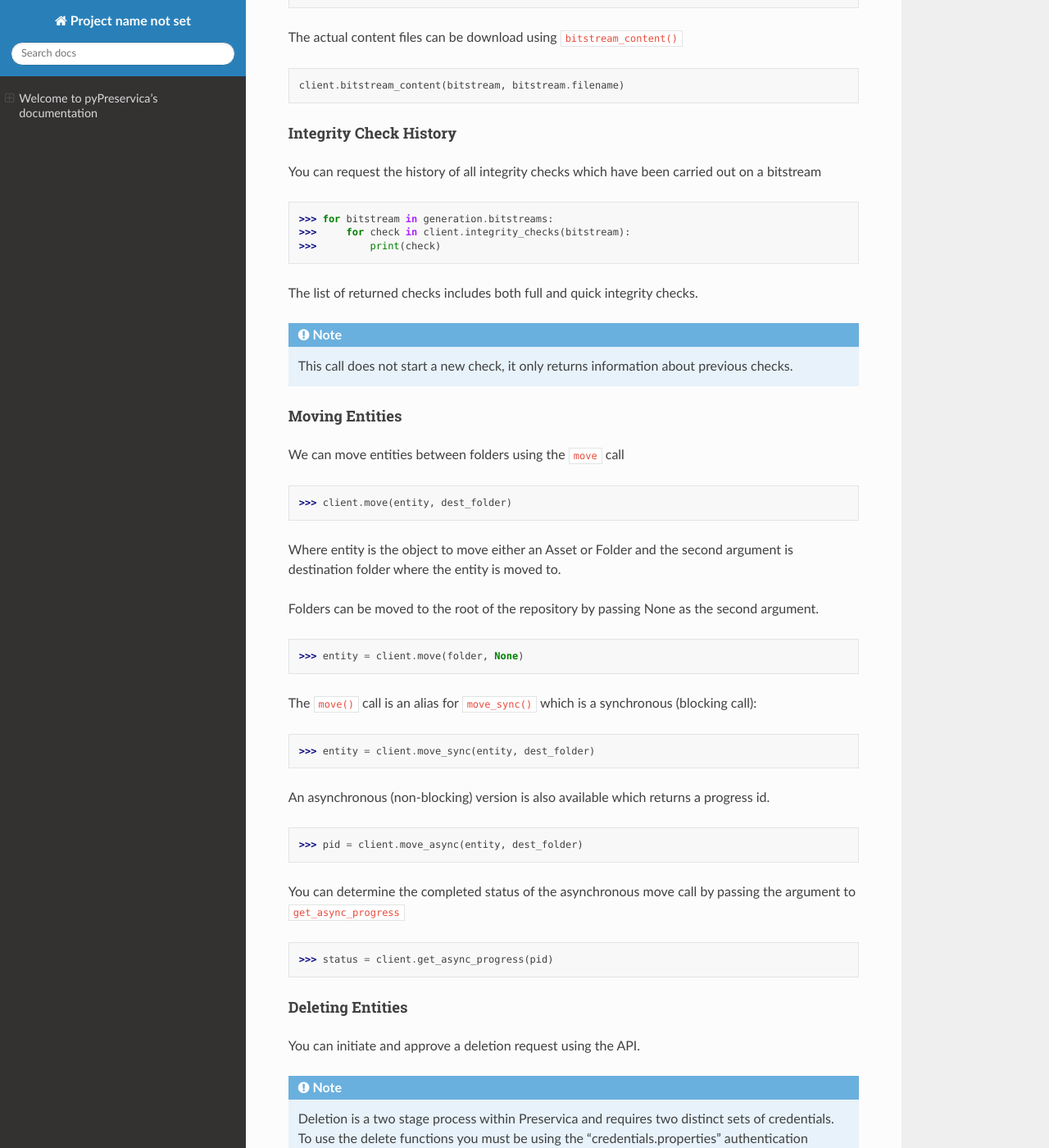
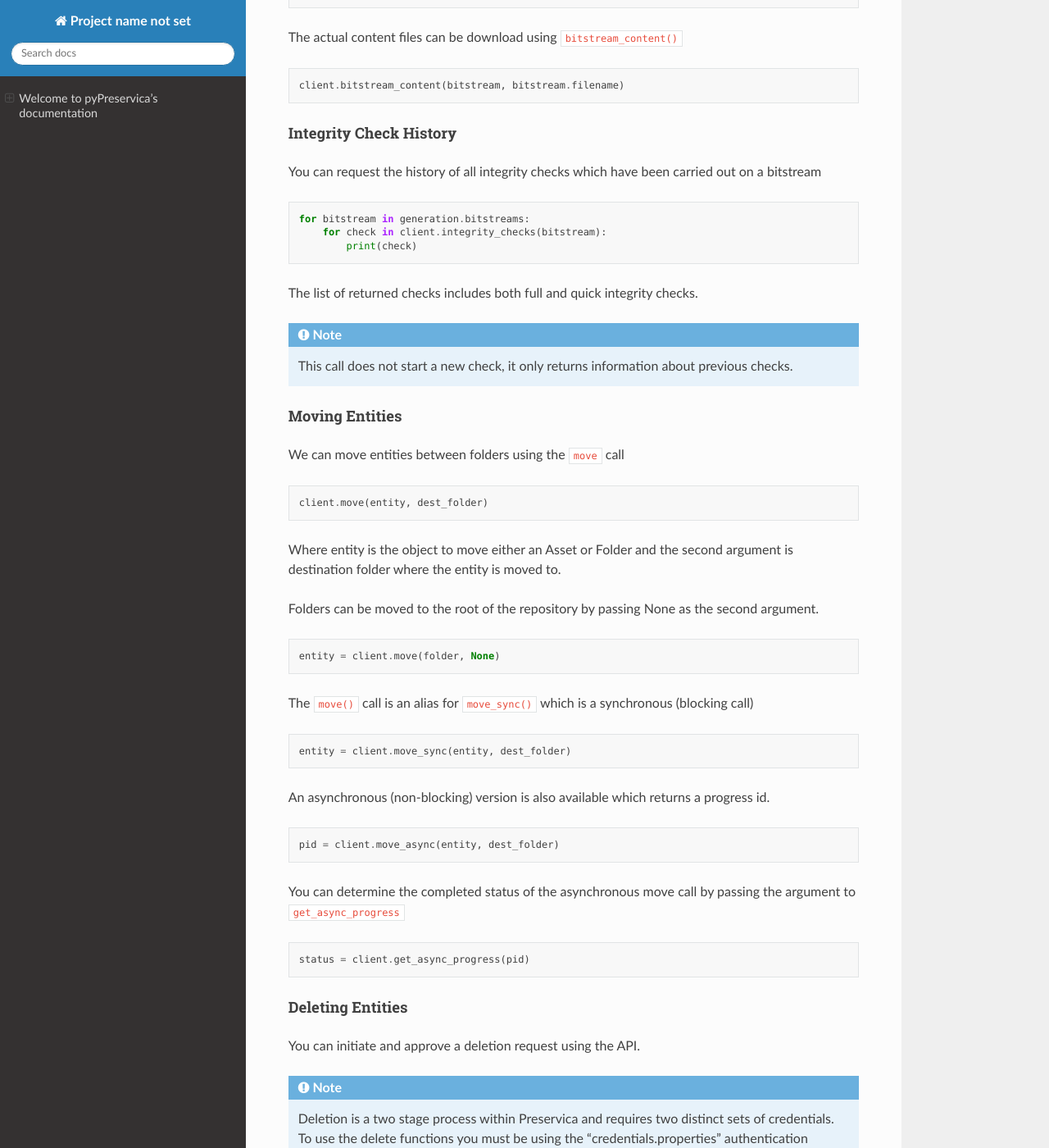
Before and after one commit to carj/pyPreservica, a Sphinx documentation site: the page built from docs/index.rst, in a window 1280 px wide and 1400 px high, scrolled down 17513 px. Shown: the whole window at 82% size. Built offline with Sphinx 7.4.7 and the Read the Docs theme 2.0.0, drawn with Linux system fonts in a browser that asks for light colours; some of the changed text lies outside the part shown.

Commit message:
doc file code block changes

```diff
--- a/docs/index.rst
+++ b/docs/index.rst
@@ -833,11 +833,13 @@ The actual content files can be download using ``bitstream_content()``
 Integrity Check History
 ^^^^^^^^^^^^^^^^^^^^^^^^^^^^^^
 
-You can request the history of all integrity checks which have been carried out on a bitstream ::
-
-    >>> for bitstream in generation.bitstreams:
-    >>>     for check in client.integrity_checks(bitstream):
-    >>>         print(check)
+You can request the history of all integrity checks which have been carried out on a bitstream
+
+.. code-block:: python
+
+    for bitstream in generation.bitstreams:
+        for check in client.integrity_checks(bitstream):
+            print(check)
 
 The list of returned checks includes both full and quick integrity checks.
 
@@ -847,29 +849,39 @@ The list of returned checks includes both full and quick integrity checks.
 Moving Entities
 ^^^^^^^^^^^^^^^^
 
-We can move entities between folders using the ``move`` call ::
-
-    >>> client.move(entity, dest_folder)
+We can move entities between folders using the ``move`` call
+
+.. code-block:: python
+
+    client.move(entity, dest_folder)
 
 Where entity is the object to move either an Asset or Folder and the second argument is
 destination folder where the entity is moved to.
 
-Folders can be moved to the root of the repository by passing None as the second argument. ::
-
-    >>> entity = client.move(folder, None)
-
-The ``move()`` call is an alias for ``move_sync()`` which is a synchronous (blocking call)::
-
-    >>> entity = client.move_sync(entity, dest_folder)
-
-An asynchronous (non-blocking) version is also available which returns a progress id. ::
-
-    >>> pid = client.move_async(entity, dest_folder)
+Folders can be moved to the root of the repository by passing None as the second argument.
+
+.. code-block:: python
+
+    entity = client.move(folder, None)
+
+The ``move()`` call is an alias for ``move_sync()`` which is a synchronous (blocking call)
+
+.. code-block:: python
+
+    entity = client.move_sync(entity, dest_folder)
+
+An asynchronous (non-blocking) version is also available which returns a progress id.
+
+.. code-block:: python
+
+    pid = client.move_async(entity, dest_folder)
 
 You can determine the completed status of the asynchronous move call by passing the
-argument to ``get_async_progress`` ::
-
-    >>> status = client.get_async_progress(pid)
+argument to ``get_async_progress``
+
+.. code-block:: python
+
+    status = client.get_async_progress(pid)
 
 
 Deleting Entities
@@ -897,15 +909,19 @@ Add manager.username and manager.password to the credentials file. ::
     manager.password=
 
 
-Deleting an asset ::
-
-    >>> asset_ref = client.delete_asset(asset, "operator comments", "supervisor comments")
-    >>> print(asset_ref)
-
-Deleting a folder ::
-
-    >>> folder_ref = client.delete_folder(folder, "operator comments", "supervisor comments")
-    >>> print(folder_ref)
+Deleting an asset
+
+.. code-block:: python
+
+    asset_ref = client.delete_asset(asset, "operator comments", "supervisor comments")
+    print(asset_ref)
+
+Deleting a folder
+
+.. code-block:: python
+
+    folder_ref = client.delete_folder(folder, "operator comments", "supervisor comments")
+    print(folder_ref)
 
 
 .. warning::
@@ -913,14 +929,15 @@ Deleting a folder ::
     and therefore must be used with care.
 
 
-
 Finding Updated Entities
 ^^^^^^^^^^^^^^^^^^^^^^^^^^^
 
-We can query Preservica for entities which have changed over the last n days using ::
-
-    >>> for e in client.updated_entities(previous_days=30):
-    >>>     print(e)
+We can query Preservica for entities which have changed over the last n days using
+
+.. code-block:: python
+
+    for e in client.updated_entities(previous_days=30):
+        print(e)
 
 The argument is the number of previous days to check for changes. This call does paging internally.
 
@@ -931,10 +948,12 @@ Representation of an Asset. If the asset does not have an Access Representation
 Preservation Representation is used.
 
 For very simple assets which comprise a single digital file in a single Representation
-then this call will probably do what you expect. ::
-
-    >>> asset = client.asset("edf403d0-04af-46b0-ab21-e7a620bfdedf")
-    >>> filename = client.download(asset, "asset.jpg")
+then this call will probably do what you expect.
+
+.. code-block:: python
+
+    asset = client.asset("edf403d0-04af-46b0-ab21-e7a620bfdedf")
+    filename = client.download(asset, "asset.jpg")
 
 For complex multi-part assets which have been through preservation actions it may be better to use the data model
 and the ``bitstream_content()`` function to fetch the exact bitstream you need.
```
